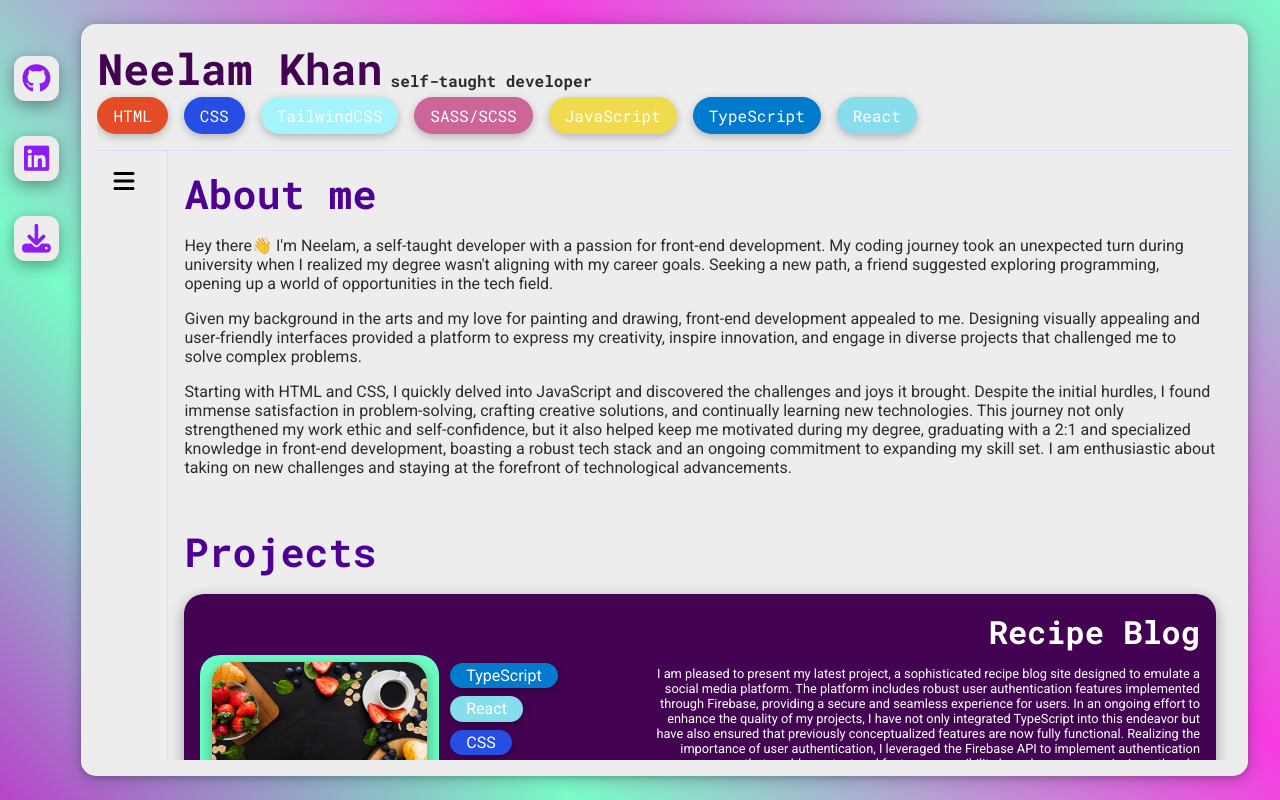
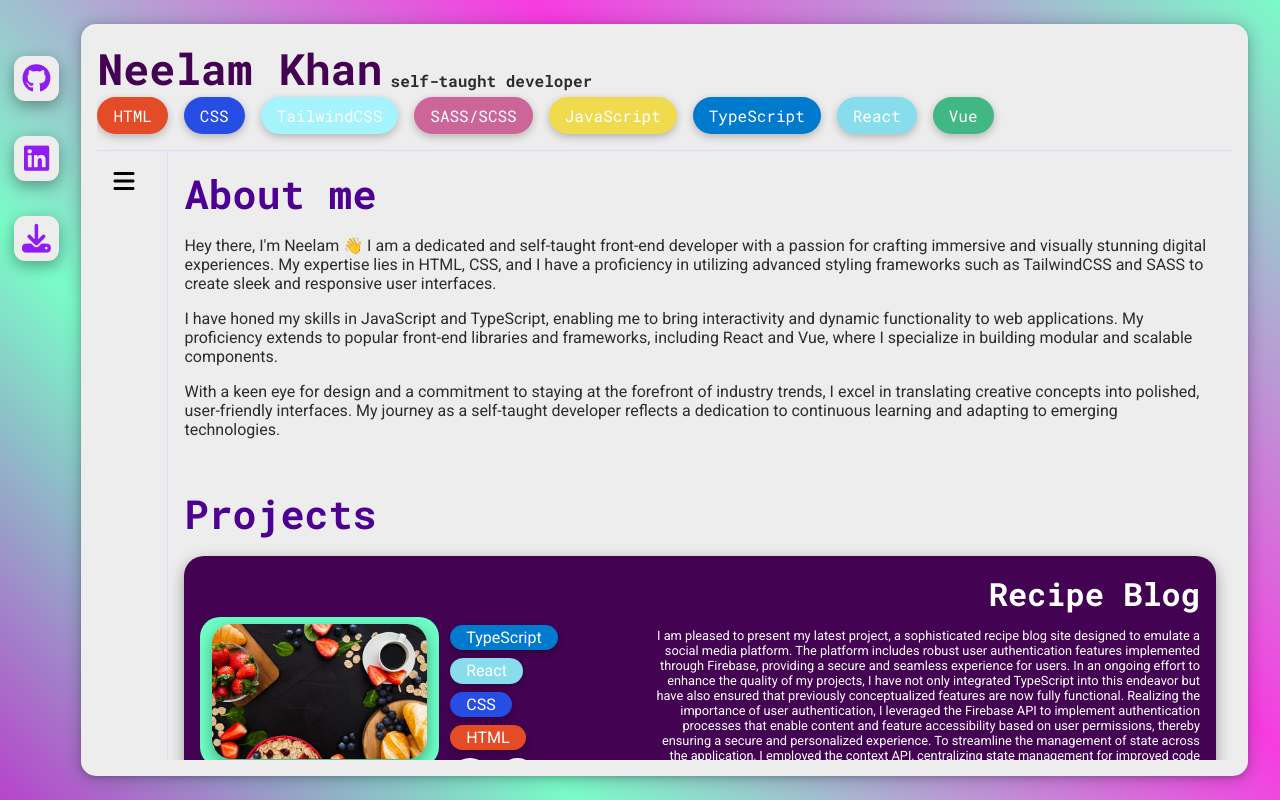
Before and after one commit to neelamkhan123/portfolio-2024, a React (Create React App) app: page / in a window 1280 px wide. Built offline with nearby package versions, Linux system fonts and the light colour scheme.

Commit message:
adding vue skill, changing submit button positioning, and updating about me section

```diff
--- a/src/components/About/About.tsx
+++ b/src/components/About/About.tsx
@@ -11,30 +11,25 @@ const About = ({ scrollToAbout }: AboutProps): JSX.Element => {
     <article className={styles.container} ref={scrollToAbout}>
       <h1 className="heading">About me</h1>
       <p className={styles.text}>
-        Hey there👋 I'm Neelam, a self-taught developer with a passion for
-        front-end development. My coding journey took an unexpected turn during
-        university when I realized my degree wasn't aligning with my career
-        goals. Seeking a new path, a friend suggested exploring programming,
-        opening up a world of opportunities in the tech field.
+        Hey there, I'm Neelam 👋 I am a dedicated and self-taught front-end
+        developer with a passion for crafting immersive and visually stunning
+        digital experiences. My expertise lies in HTML, CSS, and I have a
+        proficiency in utilizing advanced styling frameworks such as TailwindCSS
+        and SASS to create sleek and responsive user interfaces.
       </p>
       <p className={styles.text}>
-        Given my background in the arts and my love for painting and drawing,
-        front-end development appealed to me. Designing visually appealing and
-        user-friendly interfaces provided a platform to express my creativity,
-        inspire innovation, and engage in diverse projects that challenged me to
-        solve complex problems.
+        I have honed my skills in JavaScript and TypeScript, enabling me to
+        bring interactivity and dynamic functionality to web applications. My
+        proficiency extends to popular front-end libraries and frameworks,
+        including React and Vue, where I specialize in building modular and
+        scalable components.
       </p>
       <p className={styles.text}>
-        Starting with HTML and CSS, I quickly delved into JavaScript and
-        discovered the challenges and joys it brought. Despite the initial
-        hurdles, I found immense satisfaction in problem-solving, crafting
-        creative solutions, and continually learning new technologies. This
-        journey not only strengthened my work ethic and self-confidence, but it
-        also helped keep me motivated during my degree, graduating with a 2:1
-        and specialized knowledge in front-end development, boasting a robust
-        tech stack and an ongoing commitment to expanding my skill set. I am
-        enthusiastic about taking on new challenges and staying at the forefront
-        of technological advancements.
+        With a keen eye for design and a commitment to staying at the forefront
+        of industry trends, I excel in translating creative concepts into
+        polished, user-friendly interfaces. My journey as a self-taught
+        developer reflects a dedication to continuous learning and adapting to
+        emerging technologies.
       </p>
     </article>
   );
--- a/src/components/Contact/Contact.module.css
+++ b/src/components/Contact/Contact.module.css
@@ -2,6 +2,9 @@
   margin-top: 3rem;
   height: auto;
   width: 100%;
+}
+
+.form {
 }
 
 .section {
@@ -38,22 +41,27 @@
   color: var(--default-font-color);
 }
 
+.button {
+  display: flex;
+  justify-content: flex-end;
+  padding-right: 1rem;
+}
+
 .submit {
-  padding: 0.5rem 1rem;
+  padding: 0.5rem 2rem;
   font-size: 1.2rem;
   background-color: rgb(33, 201, 33);
   color: var(--light-font-color);
   border: none;
   border-radius: 20px;
   box-shadow: var(--button-box-shadow-fine);
-  width: 100px;
   margin-bottom: 1rem;
   font-family: var(--header-font);
   cursor: pointer;
 }
 
 .submit:hover {
-  scale: 0.9;
+  scale: 0.95;
   transition: scale 0.3s ease-in-out;
 }
 
--- a/src/components/Contact/Contact.tsx
+++ b/src/components/Contact/Contact.tsx
@@ -73,9 +73,11 @@ const Contact = ({ scrollToContacts }: ContactsProps): JSX.Element => {
         </section>
 
         {/* Submit Button */}
-        <button type="submit" className={styles.submit}>
-          send
-        </button>
+        <div className={styles.button}>
+          <button type="submit" className={styles.submit}>
+            send
+          </button>
+        </div>
       </form>
     </article>
   );
--- a/src/components/UI/Card.module.css
+++ b/src/components/UI/Card.module.css
@@ -68,8 +68,8 @@
   position: relative;
   display: flex;
   flex-direction: column;
-  justify-content: start;
-  align-items: start;
+  justify-content: flex-start;
+  align-items: flex-start;
   padding-left: 10px;
   padding-top: 1rem;
 }
--- a/src/components/UI/Card.tsx
+++ b/src/components/UI/Card.tsx
@@ -47,7 +47,7 @@ const Card = ({
             <li className={`language javascript`}>JavaScript</li>
             <li className={`language typescript`}>TypeScript</li>
             <li className={`language react`}>React</li>
-            {/* <li className={`language vue`}>Vue</li> */}
+            <li className={`language vue`}>Vue</li>
           </ul>
         </section>
       </header>
```
Also changed, not shown: 1 other file (tests, documents, lock files or other folders).
